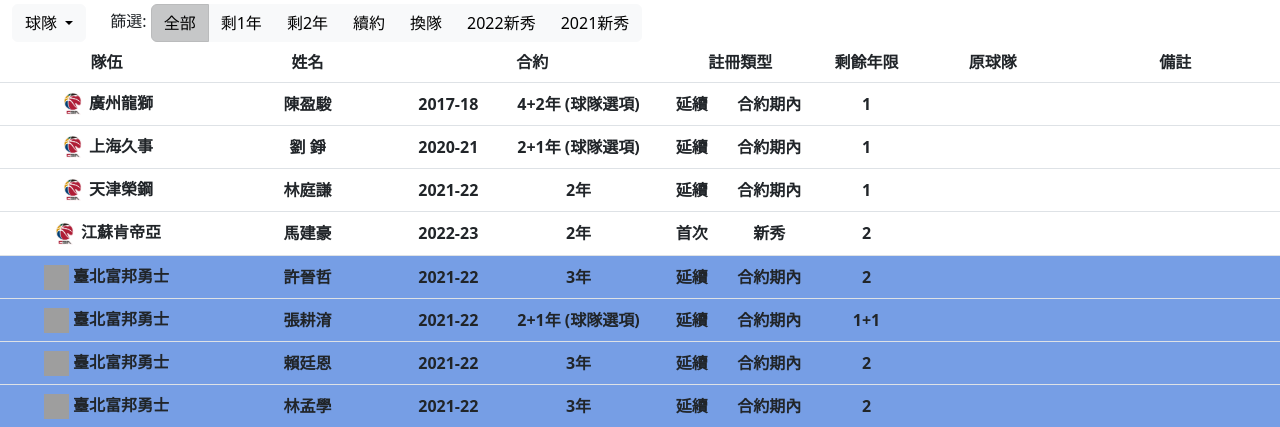
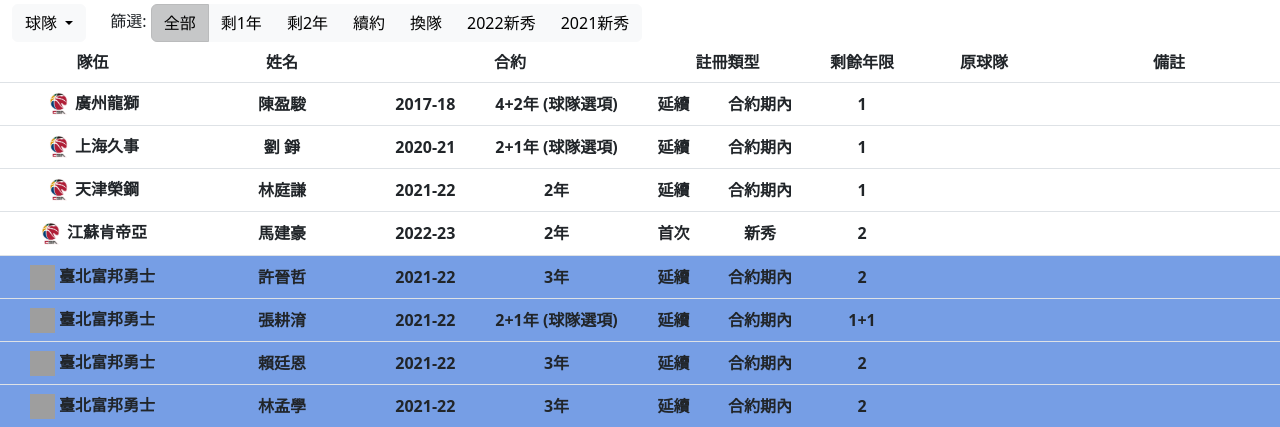
Before and after one commit to W1nson/herokuversion, a Flask app: page /contract in a window 1280 px wide. Shown: the part 76-503 px from the top of the page. Run offline with Flask 3, Linux system fonts and the light colour scheme; some libraries are stand-ins or nearby versions; grey boxes are pictures that could not be loaded.

Commit message:
edited contract header size

```diff
--- a/templates/contract.html
+++ b/templates/contract.html
@@ -127,13 +127,13 @@
 	<table class="table table-hover">
 		<thead>
 			<tr>
-				<th>隊伍</th>
-				<th>姓名</th>
-				<th colspan="2">合約</th>
-				<th colspan="2">註冊類型</th>
-				<th>剩餘年限</th>
-				<th>原球隊</th>
-				<th>備註</th>
+				<th style="width:14.45%">隊伍</th>
+				<th style="width:15.03">姓名</th>
+				<th style="width:20.5%" colspan="2">合約</th>
+				<th style="width:13.5%" colspan="2">註冊類型</th>
+				<th style="width:7.51%">剩餘年限</th>
+				<th style="width:11.56%">原球隊</th>
+				<th style="width:17.34%">備註</th>
 			</tr>
 		</thead>
 		<tbody>
```
